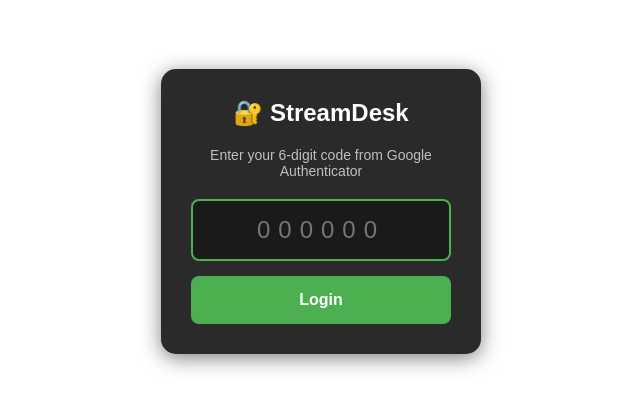
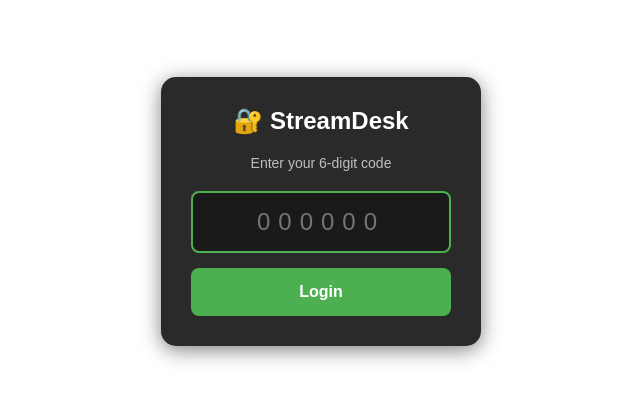
Before and after one commit to LoCo50-Dev/render-pause-timer, a website: page public/control.html in a window 1280 px wide. Shown: the part 189-598 px from the top of the page, without its empty margins (319-959 px from the left). Drawn offline with Linux system fonts and the light colour scheme.

Commit message:
Update control.html

```diff
--- a/public/control.html
+++ b/public/control.html
@@ -546,7 +546,7 @@
   <!-- LOGIN SCREEN -->
   <div class="login-screen" id="loginScreen">
     <h2>🔐 StreamDesk</h2>
-    <p>Enter your 6-digit code from Google Authenticator</p>
+    <p>Enter your 6-digit code</p>
     <input type="text" class="code-input" id="codeInput" maxlength="6" placeholder="000000" autofocus>
     <button class="btn-login" id="btnLogin">Login</button>
     <div class="error-message" id="errorMessage">Invalid code. Please try again.</div>
```
